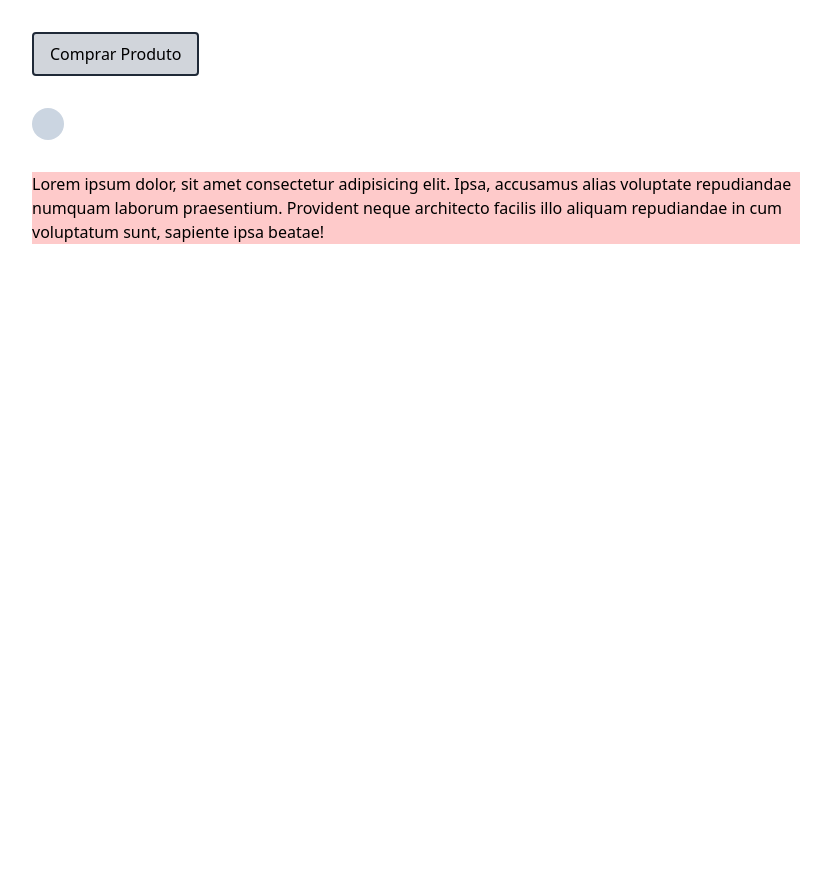
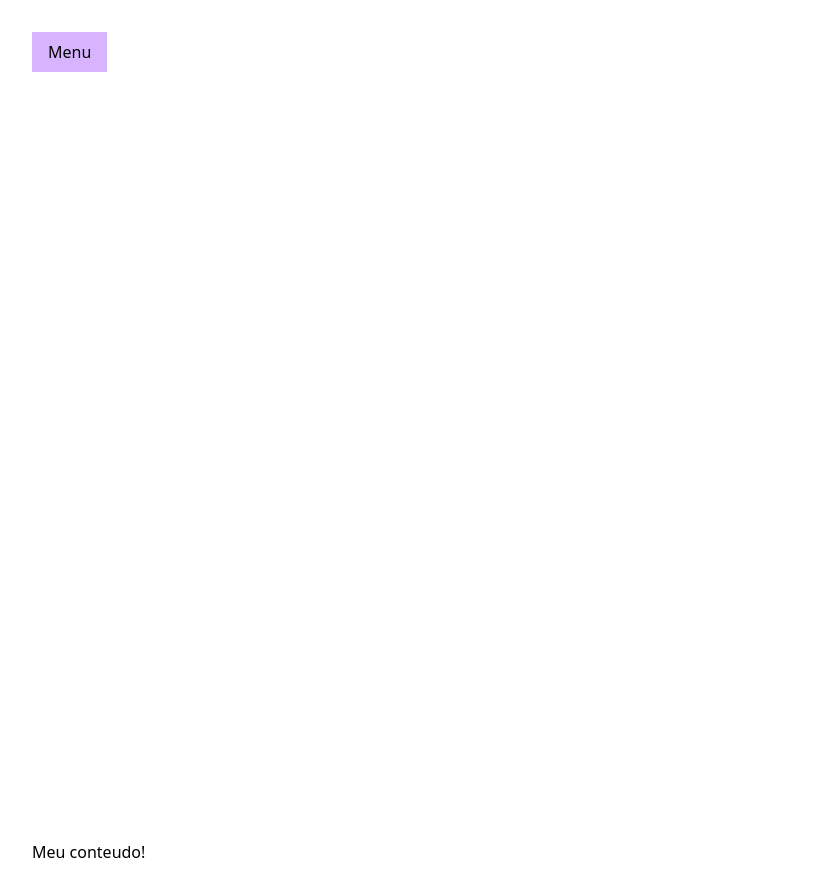
Before and after one commit to Barata-Ribeiro/origamid_tailwind-css, a website: page src/index.html in a window 1280 px wide. Shown: the whole page, without its empty margins (0-831 px from the left). Before the commit the page ends 800 px from the top, so only its background shows below. Drawn offline with Linux system fonts and the light colour scheme.

Commit message:
0207 Display

```diff
--- a/src/index.html
+++ b/src/index.html
@@ -7,17 +7,25 @@
     <link href="./output.css" rel="stylesheet" />
   </head>
   <body class="m-8">
-    <button class="px-4 py-2 bg-gray-300 border-2 border-gray-800 rounded">
-      Comprar Produto
-    </button>
-
-    <div class="mt-8 rounded-full size-8 bg-slate-300"></div>
-
-    <p class="max-w-screen-md mt-8 bg-red-200">
-      Lorem ipsum dolor, sit amet consectetur adipisicing elit. Ipsa, accusamus
-      alias voluptate repudiandae numquam laborum praesentium. Provident neque
-      architecto facilis illo aliquam repudiandae in cum voluptatum sunt,
-      sapiente ipsa beatae!
-    </p>
+    <!-- <a href="#" class="inline-block px-4 py-2 bg-blue-200">Contato</a>
+    <a href="#" class="block px-4 py-2 bg-blue-200">Sobre</a>
+    <p class="px-4 py-2 bg-purple-200">Saiba Mais</p> -->
+    <a href="#principal" class="sr-only focus:not-sr-only"
+      >Pular para o conteúdo</a
+    >
+    <nav class="mb-96">
+      <button id="menuButton" class="px-4 py-2 bg-purple-300">Menu</button>
+      <ul id="menu" class="hidden">
+        <li>Produtos</li>
+        <li>Sobre</li>
+        <li>Contato</li>
+      </ul>
+    </nav>
+    <p id="principal" class="pt-96">Meu conteudo!</p>
+    <script>
+      menuButton?.addEventListener('click', () => {
+        menu?.classList.toggle('hidden');
+      });
+    </script>
   </body>
 </html>
```
Also changed, not shown: src/output.css.
